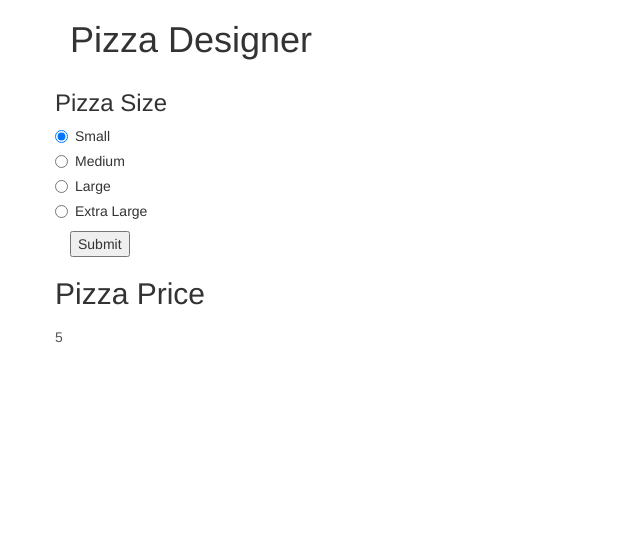
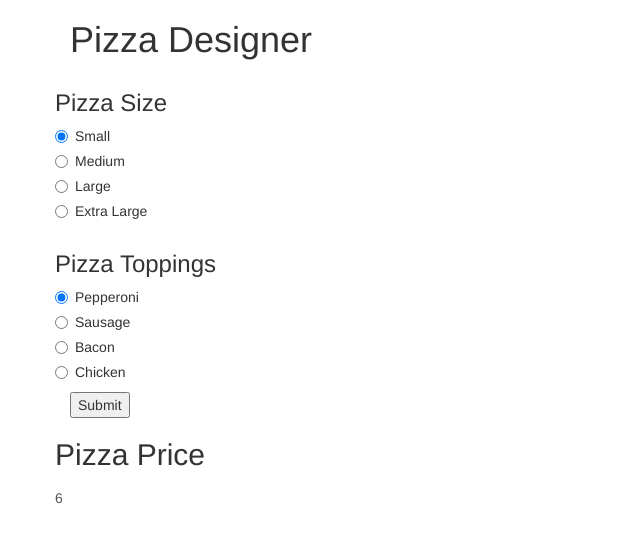
Before and after one commit to marcusparmentier/pizza, a plain HTML site: page index.html in a window 1280 px wide. Both pictures are taken after a click on the button "Submit". Shown: the whole page, without its empty margins (0-640 px from the left). Drawn offline with Linux system fonts and the light colour scheme.

Commit message:
Add second spec in js

```diff
--- a/index.html
+++ b/index.html
@@ -39,33 +39,33 @@
           </label>
         </div>
       </div>
-      <!-- <div class="row">
+      <div class="row">
         <h3>Pizza Toppings</h3>
-        <div class="checkbox">
+        <div class="radio">
           <label>
-            <input type="checkbox" name="Pepperoni" value="1" checked>
+            <input type="radio" name="toppings" value="1" checked>
             Pepperoni
           </label>
         </div>
-        <div class="checkbox">
+        <div class="radio">
           <label>
-            <input type="checkbox" name="Sausage" value="1">
+            <input type="radio" name="toppings" value="1">
             Sausage
           </label>
         </div>
-        <div class="checkbox">
+        <div class="radio">
           <label>
-            <input type="checkbox" name="Bacon" value="2">
+            <input type="radio" name="toppings" value="2">
             Bacon
           </label>
         </div>
-        <div class="checkbox">
+        <div class="radio">
           <label>
-            <input type="checkbox" name="Chicken" value="2">
+            <input type="radio" name="toppings" value="2">
             Chicken
           </label>
         </div>
-      </div> -->
+      </div>
       <button id="pizzaSubmit" type="submit" name="btn">Submit</button>
     </form>
     <div class="row">
--- a/js/scripts.js
+++ b/js/scripts.js
@@ -1,15 +1,15 @@
 //Business Logic***************************************************
 
-function Pizza (size) {
+function Pizza (size, toppings) {
   this.size = size;
-  // this.toppings = toppings;
+  this.toppings = toppings;
   this.priceTotal = 0;
 }
 
 Pizza.prototype.priceFig = function() {
 
 
-  this.priceTotal += this.size;
+  this.priceTotal = this.size + this.toppings;
   return this.priceTotal;
 }
 
@@ -24,11 +24,96 @@ $(document).ready(function() {
     event.preventDefault();
 
     var inputtedSize = parseInt($("input:radio[name=size]:checked").val());
-    // var inputtedToppings = parseInt($("input:checkbox[name=toppings]:checked").val());
-    var newPizza = new Pizza(inputtedSize);
+    var inputtedToppings = parseInt($("input:radio[name=toppings]:checked").val());
+    var newPizza = new Pizza(inputtedSize, inputtedToppings);
 
     newPizza.priceFig();
 
     $("#pizzaPrice").text(newPizza.priceTotal);
   });
 });
+
+
+
+
+
+
+
+
+
+
+
+
+//
+// //Business Logic***************************************************
+//
+// function Pizza (size, toppings) {
+//   this.size = size;
+//   this.toppings = toppings;
+//   this.priceTotal = 0;
+// }
+//
+// Pizza.prototype.priceFig = function() {
+//
+//
+//   this.priceTotal = this.toppings + this.size;
+//   return this.priceTotal;
+// }
+//
+//
+//
+// // var currentPizza = new Pizza
+//
+// //User Interface Logic**********************************************
+//
+// $(document).ready(function() {
+//   $("form#pizzaForm").submit(function(event) {
+//     event.preventDefault();
+//
+//     var inputtedSize = parseInt($("input:radio[name=size]:checked").val());
+//
+//     var topArray = [];
+//
+//     $("input:checkbox[name=toppings]:checked").each(function () {
+//       debugger;
+//       topArray.push(parseInt($("input:checkbox[name=toppings]:checked").val()));
+//
+//     });
+//
+//     var sumTop = function() {
+//       debugger;
+//       var toppings = 0;
+//       if (topArray.length === 1) {
+//         debugger;
+//         var toppings = (topArray[0]);
+//         // return inputtedToppings;
+//       }
+//       else if (topArray.length === 2) {
+//         debugger;
+//         var toppings = (topArray[0] + topArray[1]);
+//         // return inputtedToppings;
+//       }
+//       else if (topArray.lenght === 3) {
+//         toppings = (topArray[0] + topArray[1] + topArray[2]);
+//         // return inputtedToppings;
+//       }
+//       else if (topArray.length === 4) {
+//         toppings = (topArray[0] + topArray[1] + topArray[2] + topArray[3]);
+//         // return inputtedToppings;
+//       }
+//       else {
+//         debugger;
+//         toppings = 0;
+//         // return inputtedToppings;
+//       }
+//     };
+//
+//     var inputtedToppings = toppings;
+//
+//     var newPizza = new Pizza(inputtedSize, inputtedToppings);
+//
+//     newPizza.priceFig();
+//
+//     $("#pizzaPrice").text(newPizza.priceTotal);
+//   });
+// });
```
